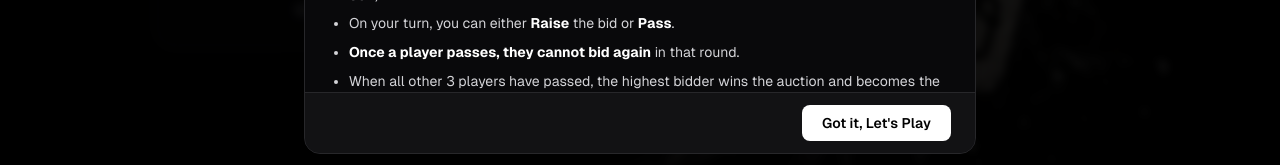
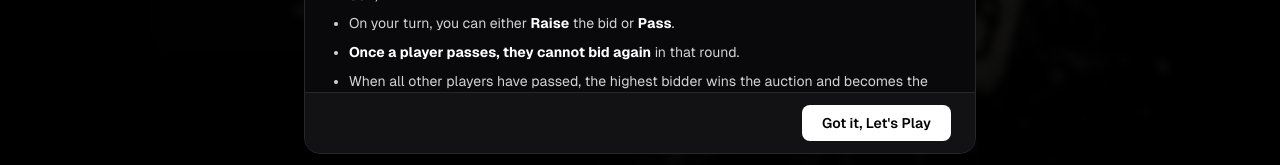
Before and after one commit to parekhhyash/KaaliRaani, a Next.js app: page / in a window 1280 px wide. Both pictures are taken after a click on the button 1155 px from the left and 27 px from the top of the page. Shown: the part 606-771 px from the top of the page. Built offline with nearby package versions, Linux system fonts and the light colour scheme.

Commit message:
Update rules text to support dynamic 4-6 player game rules

```diff
--- a/src/components/RulesModal.tsx
+++ b/src/components/RulesModal.tsx
@@ -114,7 +114,7 @@ export const RulesModal: React.FC<RulesModalProps> = ({ isOpen, onClose }) => {
                 <strong className="text-white">Once a player passes, they cannot bid again</strong> in that round.
               </li>
               <li>
-                When all other 3 players have passed, the highest bidder wins the auction and becomes the{' '}
+                When all other players have passed, the highest bidder wins the auction and becomes the{' '}
                 <strong className="text-white">Declarer</strong>!
               </li>
             </ul>
@@ -152,7 +152,7 @@ export const RulesModal: React.FC<RulesModalProps> = ({ isOpen, onClose }) => {
               4. Playing the Game
             </h3>
             <ul className="list-disc pl-5 space-y-1.5 text-zinc-300">
-              <li>The Declarer leads the first trick. 13 tricks are played in total.</li>
+              <li>The Declarer leads the first trick. Tricks are played until all dealt cards in hand are exhausted.</li>
               <li>
                 Players take turns clockwise playing 1 card. You{' '}
                 <strong className="text-white">MUST follow the suit led</strong> if you hold a card of that suit.
@@ -163,7 +163,7 @@ export const RulesModal: React.FC<RulesModalProps> = ({ isOpen, onClose }) => {
                 Trump is played, the highest card of the suit led wins (Rank hierarchy: A &gt; K &gt; Q &gt; J &gt; 10
                 ... &gt; 2).
               </li>
-              <li>The trick winner collects all card points from the 4 cards and leads the next trick.</li>
+              <li>The trick winner collects all card points from the cards played in that trick and leads the next trick.</li>
             </ul>
           </div>
 
@@ -175,7 +175,7 @@ export const RulesModal: React.FC<RulesModalProps> = ({ isOpen, onClose }) => {
             </h3>
             <div className="bg-zinc-900 border border-zinc-800 rounded-xl p-4 space-y-2">
               <p className="text-zinc-200">
-                At the end of 13 tricks, the card points collected by the Declarer and their Partner are summed up:
+                At the end of the round (when all tricks are played), the card points collected by the Declarer and their Partner are summed up:
               </p>
               <div className="grid grid-cols-1 sm:grid-cols-2 gap-3 pt-2">
                 <div className="p-3 bg-black/60 border border-zinc-800 rounded-lg">
```
Also changed, not shown: 1 other file (tests, documents, lock files or other folders).
